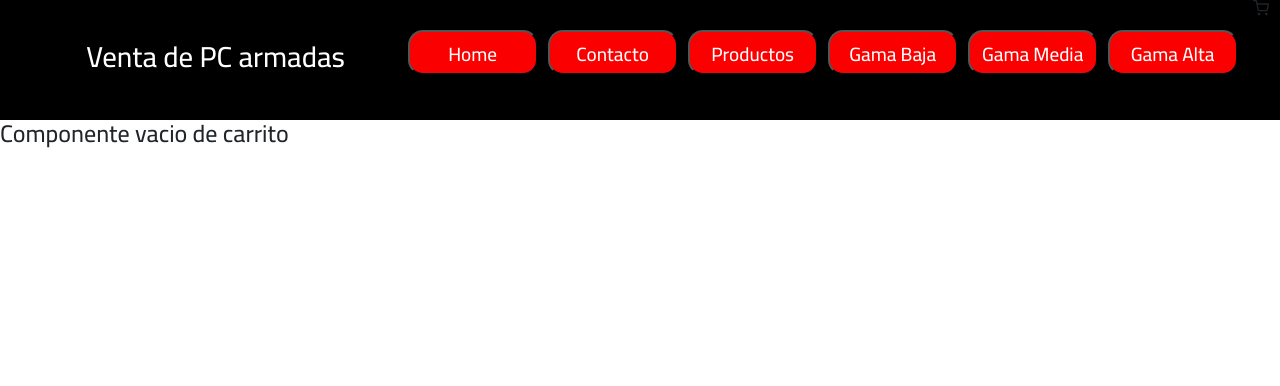
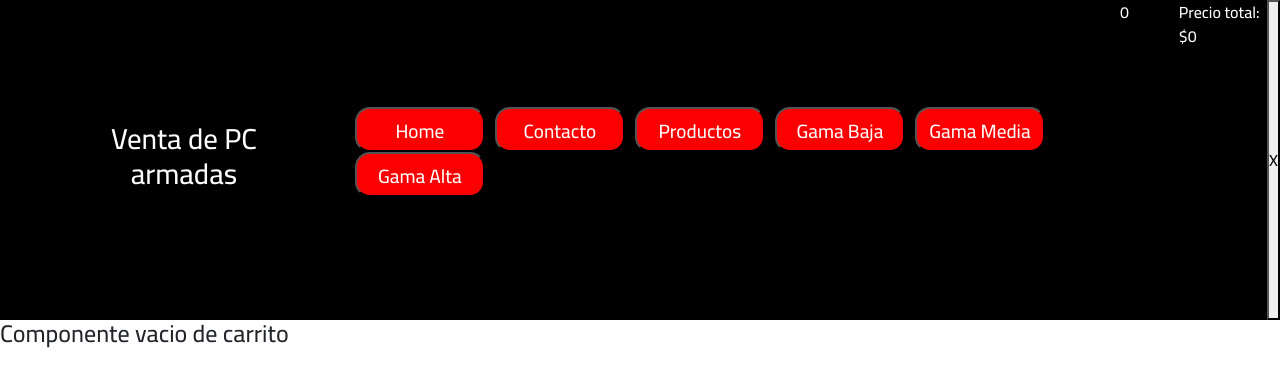
Before and after one commit to Pitdog192/React-JS, a React (Create React App) app: page /cart in a window 1280 px wide. Shown: the top 386 px of the page. Built offline with nearby package versions, Linux system fonts and the light colour scheme; the HTML template or start-up script is replaced by a standard one.

Commit message:
Bendito Contexto

```diff
--- a/src/App.js
+++ b/src/App.js
@@ -7,10 +7,12 @@ import ItemDetailContainer from './components/ItemDetailContainer/ItemDetailCont
 import Error from './components/Error/Error';
 import ItemListContainer from './components/ItemListContainer/ItemListContainer';
 import CartComponent from './components/CartComponent/CartComponent';
+import CartProvider from './Context/CartContext';
 
 function App() {
 
   return (
+    <CartProvider>
       <BrowserRouter>
         <NavBar />
         <Routes>
@@ -23,6 +25,7 @@ function App() {
           <Route path='/cart' element={<CartComponent/>}/>
         </Routes>
       </BrowserRouter>
+    </CartProvider>
   );
 }
 
--- /dev/null
+++ b/src/Context/CartContext.js
@@ -0,0 +1,44 @@
+import { createContext, useState } from "react";
+
+const CartContext = createContext();
+
+const CartProvider = ({children}) => {
+    const [cartProducts, setCartProducts] = useState([]);
+    const [precioTotalCarrito, setPrecioTotalCarrito] = useState(0);
+
+    const addProductCart = (products) => {
+        const obtenerProd = cartProducts.find(productoEnCarrito => productoEnCarrito.id === products.id)
+        if (!obtenerProd){
+            setCartProducts(cartProducts => [...cartProducts, products])
+        } else if (products.stock > products.contador) {
+            obtenerProd.contador = obtenerProd.contador + products.contador
+        }
+    }
+
+    const clear = () => setCartProducts([]);
+
+    const singleDelete = (id, precioTotalProducto) => {
+        const borraProducto = cartProducts.filter(producto => producto.id !== id);
+        setCartProducts(borraProducto);
+        if (borraProducto){
+            setPrecioTotalCarrito(precioTotalCarrito - precioTotalProducto)
+        }
+    }
+
+    const data = {
+        cartProducts,
+        addProductCart,
+        clear,
+        singleDelete,
+        setPrecioTotalCarrito,
+        precioTotalCarrito,
+    }
+    return (
+        <CartContext.Provider value={data}>
+            {children}
+        </CartContext.Provider>
+    )
+}
+
+export default CartProvider
+export {CartContext}
--- a/src/Estilos/App.scss
+++ b/src/Estilos/App.scss
@@ -4,6 +4,7 @@
 @import '../components/ItemCount/ItemCount';
 @import '../components/ItemDetailContainer/DetailContainer';
 @import '../components/ItemDetail/ItemDetail.scss';
+@import '../components/CartWidget/CartWidget';
 @import url('https://fonts.googleapis.com/css2?family=Cairo:wght@300;400;500&display=swap');
 
 *{
--- a/src/Estilos/_variables.scss
+++ b/src/Estilos/_variables.scss
@@ -1,4 +1,4 @@
-$height-header: 120px;
+$height-header: 320px;
 $red: rgb(250,0,0);
 
 @mixin noSelect {
--- a/src/components/CartWidget/CartWidget.js
+++ b/src/components/CartWidget/CartWidget.js
@@ -1,9 +1,40 @@
 import {FiShoppingCart} from "react-icons/fi";
+import { useContext } from "react";
+import { CartContext } from "../../Context/CartContext";
 
 const CartWidget = () => {
 
+    const {cartProducts, clear, singleDelete, precioTotalCarrito} = useContext(CartContext);
+
+    // //ABRE Y CIERRA EL MODAL DEL CARRITO
+    // const openCart = () => {
+    //     console.log(cartProducts)
+    // }
+
+    const borrarCarrito = () => {
+        //FUNCION DEL CONTEXTO (CartContext) PARA BORRAR EL CARRITO
+        clear()
+    }
+
     return (
+        <div className="divCarrito">
+        <p>{cartProducts.length}</p>
         <FiShoppingCart/>
+        {cartProducts.map(producto => {
+                return(
+                    <div className="cartDiv" key={producto.id}>
+                        <h4>{producto.nombre}</h4>
+                        <p>Precio: ${producto.precio}</p>
+                        <p>Cantidad de productos: {producto.contador}</p>
+                        <img src={producto.imagen} alt="imagen del producto en el carrito"/>
+                        <button onClick={() => singleDelete(producto.id, producto.precioTotal, producto.stock)}>X</button>
+                    </div>
+                )
+            })}
+            <p>Precio total: ${precioTotalCarrito}</p>
+            <button onClick={borrarCarrito}>X</button>
+        </div>
+
     )
 }
 
--- /dev/null
+++ b/src/components/CartWidget/_CartWidget.scss
@@ -0,0 +1,27 @@
+.divCarrito{
+    @extend %flex-row;
+    p{
+        justify-content: center;
+    }
+    svg{
+        color: $red;
+        padding: 25px;
+        font-size: 3em;
+        margin: 10px 0px;
+        &:hover{
+            transform: scale(1.2);
+        }
+    }
+    .cartDiv{
+        background-color: white;
+        font-size: .7em;
+        height: 250px;
+        width: 150px;
+        img{
+            width: 100%;
+        }
+        p{
+            color:black
+        }
+    }
+}
--- a/src/components/Error/Error.js
+++ b/src/components/Error/Error.js
@@ -1,7 +1,7 @@
 const Error = () => {
   return (
     <>
-        <h1>Error página no encontrada</h1>
+      <h1>Error, página no encontrada</h1>
     </>
   )
 }
--- a/src/components/ItemCount/ItemCount.js
+++ b/src/components/ItemCount/ItemCount.js
@@ -1,30 +1,67 @@
-import React, { useState } from 'react';
+import React, { useState, useContext, useEffect } from 'react';
 import Items from "../../utilities/ItemMock";
+import { CartContext } from '../../Context/CartContext';
 
-const ItemCount = ({idParam, itemQuantity}) => {
+const ItemCount = ({idParam, itemQuantity, dataProd}) => {
+
+    //USO DEL CONTEXTO
+    const { addProductCart, setPrecioTotalCarrito, precioTotalCarrito } = useContext(CartContext);
 
     // eslint-disable-next-line eqeqeq
     const parametroBoton = Items.find(el => idParam == el.id);
-    const {stock, precio} = parametroBoton;
     const [contador, setContador] = useState(1);
-    const [precioTotal, setPrecio] = useState(precio);
+    const [precioTotal, setPrecioTotal] = useState(precio);
+    const [stockProducto, setStockProducto] = useState();
+
+    useEffect(() => {
+        setStockProducto(stock)
+    }, []);
+
+    console.log("Stock del producto:", stockProducto)
 
     const addStock = () => {
         if(stock > contador ) {
             setContador(contador + 1);
-            setPrecio(precioTotal + precio)
+            setPrecioTotal(precioTotal + precio);
         }
     };
 
     const removeStock = () => {
         if(stock >= contador && contador > 1){
             setContador(contador - 1);
-            setPrecio(precioTotal - precio)
+            setPrecioTotal(precioTotal - precio);
         }
     };
 
-    const onAdd = () => {
-        itemQuantity(contador)
+    const precioCarritoTotal = precio * contador;
+
+    const {nombre, imagen, id, categoria, stock, precio} = dataProd;
+
+    //INFORMACION QUE SE LE ENVIA AL CARRITO
+    const productoDelCarrito = {
+        nombre,
+        precio,
+        imagen,
+        id,
+        categoria,
+        contador,
+        precioCarritoTotal,
+        precioTotal,
+        stock
+    }
+
+
+    //FUNCION PARA AÑADIR PRODUCTOS AL CARRITO Y ASIGNAR LA CANTIDAD DE PRODUCTOS
+    const onAdd = (producto) => {
+        itemQuantity(producto.contador)
+        if(producto.stock >= producto.contador){
+            setStockProducto(producto.stock - producto.contador)
+            console.log("stock del producto luego del onadd", stockProducto)
+            addProductCart(producto)
+            setPrecioTotalCarrito(precioTotalCarrito + producto.precioTotal)
+        } else{
+            console.log("No hay mas stock")
+        }
     };
 
     return (
@@ -35,7 +72,7 @@ const ItemCount = ({idParam, itemQuantity}) => {
                 <button onClick={addStock}>+</button>
             </div>
             <p>Total: ${precioTotal}</p>
-            <button onClick={onAdd}>Agregar al carrito</button>
+            <button onClick={() => onAdd(productoDelCarrito)}>Agregar al carrito</button>
         </div>
     )
 }
--- a/src/components/ItemDetail/ItemDetail.js
+++ b/src/components/ItemDetail/ItemDetail.js
@@ -1,8 +1,9 @@
 import ItemCount from '../ItemCount/ItemCount';
-import { useState, useEffect} from 'react';
+import { useState, useEffect } from 'react';
 import { Link } from 'react-router-dom';
 
 const ItemDetail = ({detailItem, idParam}) => {
+
   const [datos, setDatos] = useState({});
   const [itemQuantity, setItemQuantity] = useState(0);
 
--- a/src/components/ItemDetailContainer/ItemDetailContainer.js
+++ b/src/components/ItemDetailContainer/ItemDetailContainer.js
@@ -13,7 +13,7 @@ const ItemDetailContainer = () => {
   const promiseDetail = () => new Promise ((resolve) => {
     setTimeout(() => {
       resolve(Items)
-    }, 2000)
+    }, 20)
   })
 
   useEffect(() => {
--- a/src/components/ItemListContainer/ItemListContainer.js
+++ b/src/components/ItemListContainer/ItemListContainer.js
@@ -20,7 +20,7 @@ const ItemListContainer = ({title}) => {
                 setTituloContainer('Todos los productos');
                 resolve(Items)
             }
-        },2000)
+        },20)
     });
 
     useEffect(() => {
```
Also changed, not shown: src/components/ItemDetail/_ItemDetail.scss (renamed from src/components/ItemDetail/ItemDetail.scss). Lines whose indentation alone changed are shown as unchanged.
